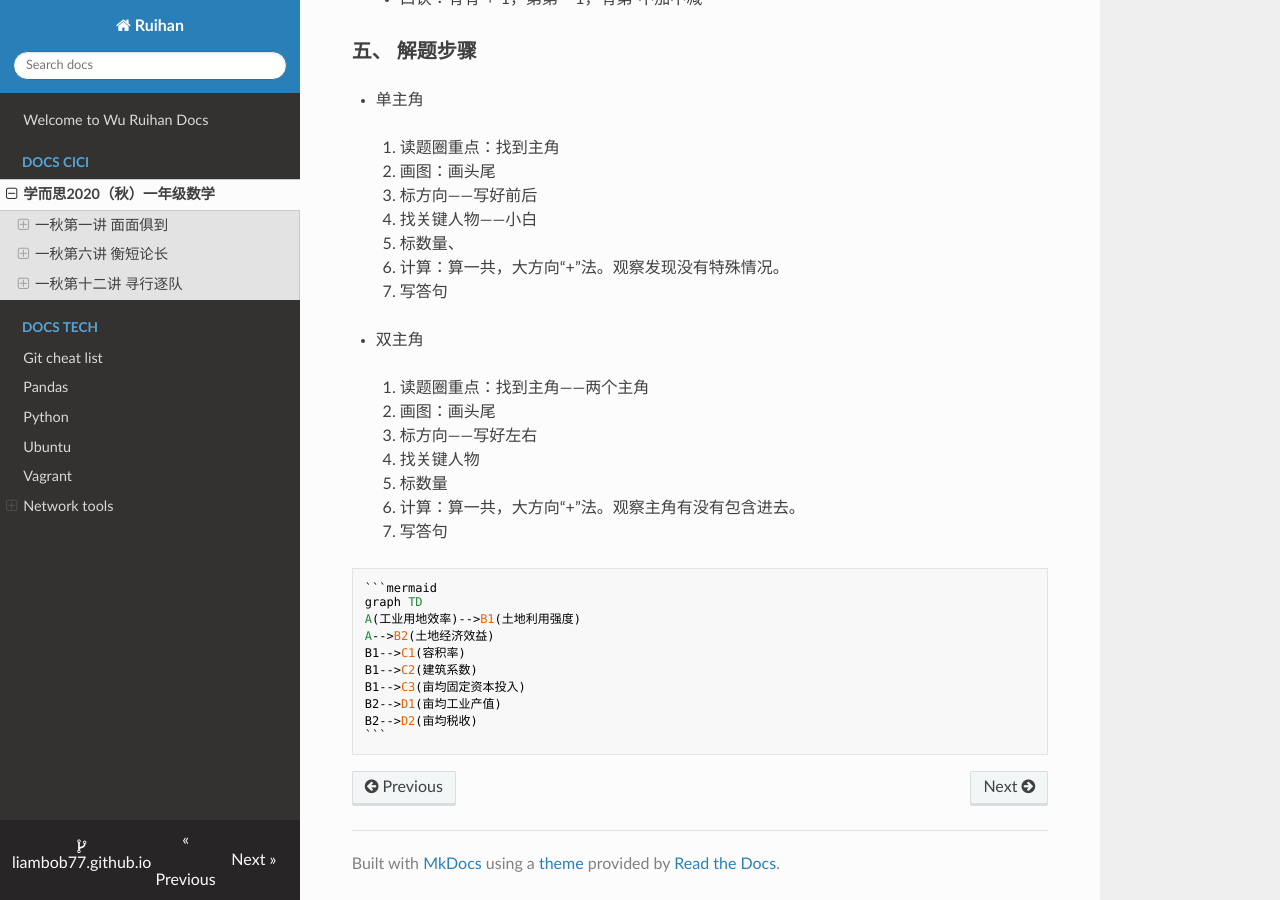
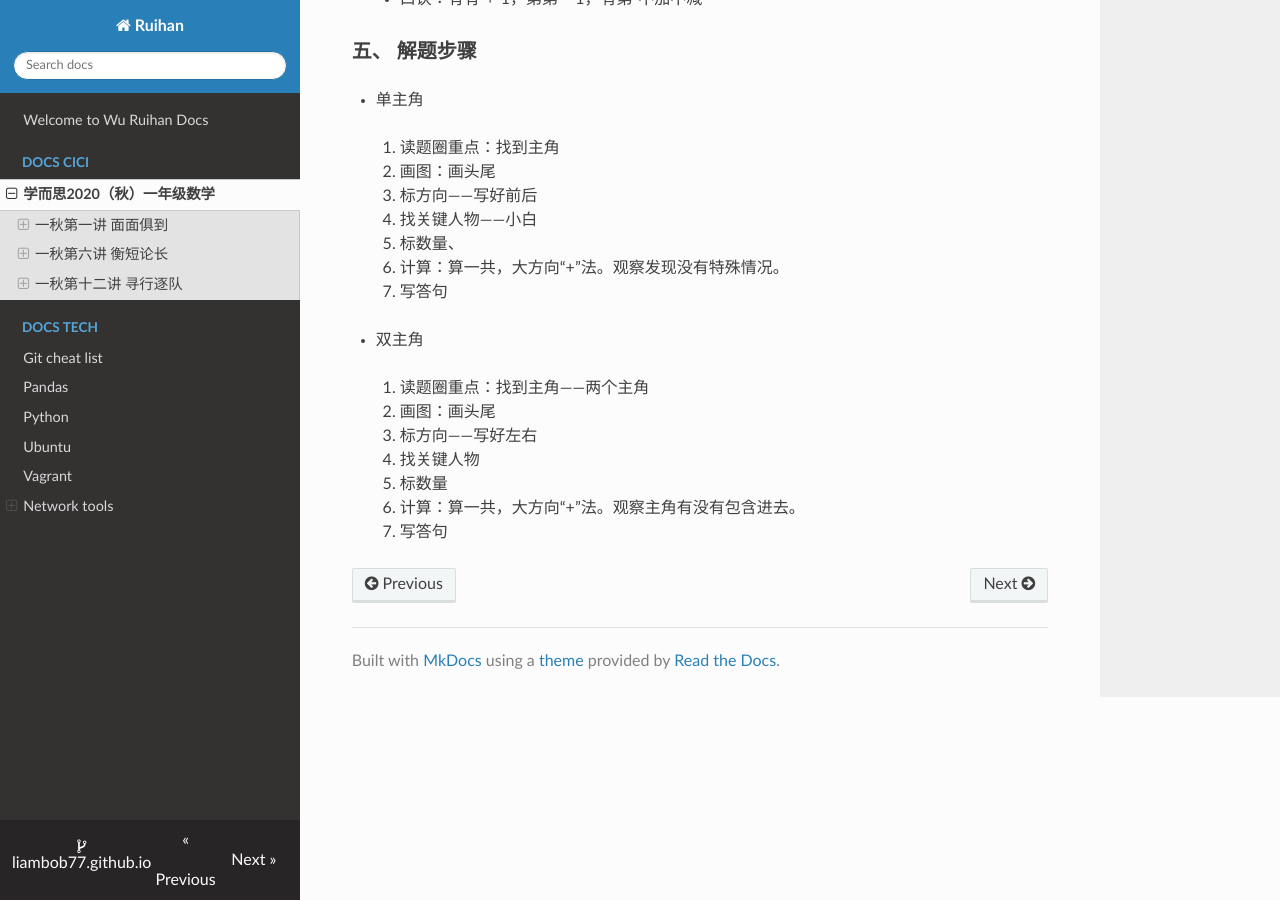
Before and after one commit to liambob77/ruihan.tech, an MkDocs documentation site: the page built from docs/docs_cici/xessx01.md, in a window 1280 px wide and 900 px high, scrolled down 2535 px. Built offline with MkDocs 1.6.1, drawn with Linux system fonts in a browser that asks for light colours; nearby versions of some CDN libraries.

Commit message:
Update xessx01.md

````diff
--- a/docs/docs_cici/xessx01.md
+++ b/docs/docs_cici/xessx01.md
@@ -121,14 +121,3 @@
 >
 >  3. 计算：算一共，大方向“+”法。观察主角有没有包含进去。
 >  4. 写答句
-
-	```mermaid
-	graph TD
-	A(工业用地效率)-->B1(土地利用强度)
-	A-->B2(土地经济效益)
-	B1-->C1(容积率)
-	B1-->C2(建筑系数)
-	B1-->C3(亩均固定资本投入)
-	B2-->D1(亩均工业产值)
-	B2-->D2(亩均税收)
-	```
````
